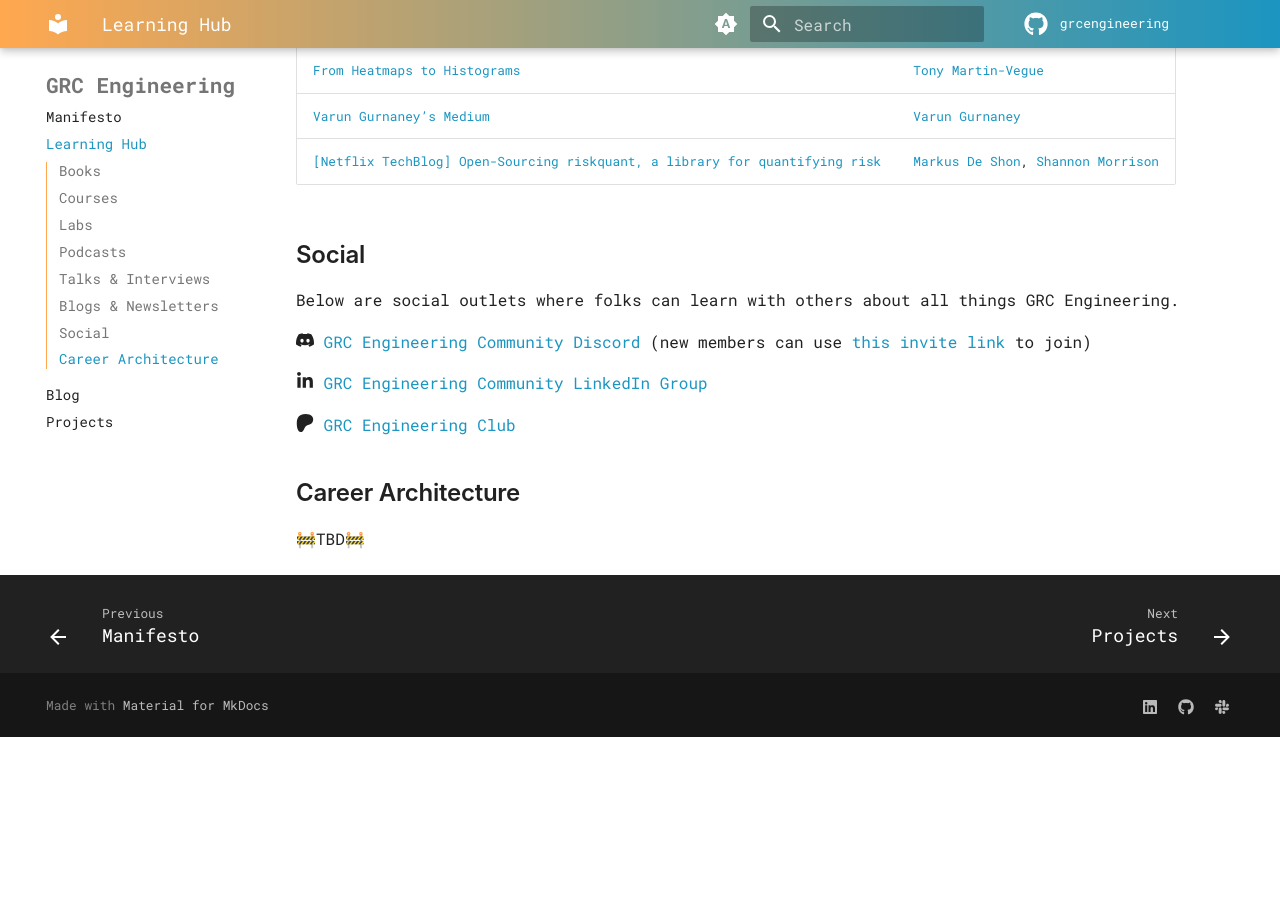
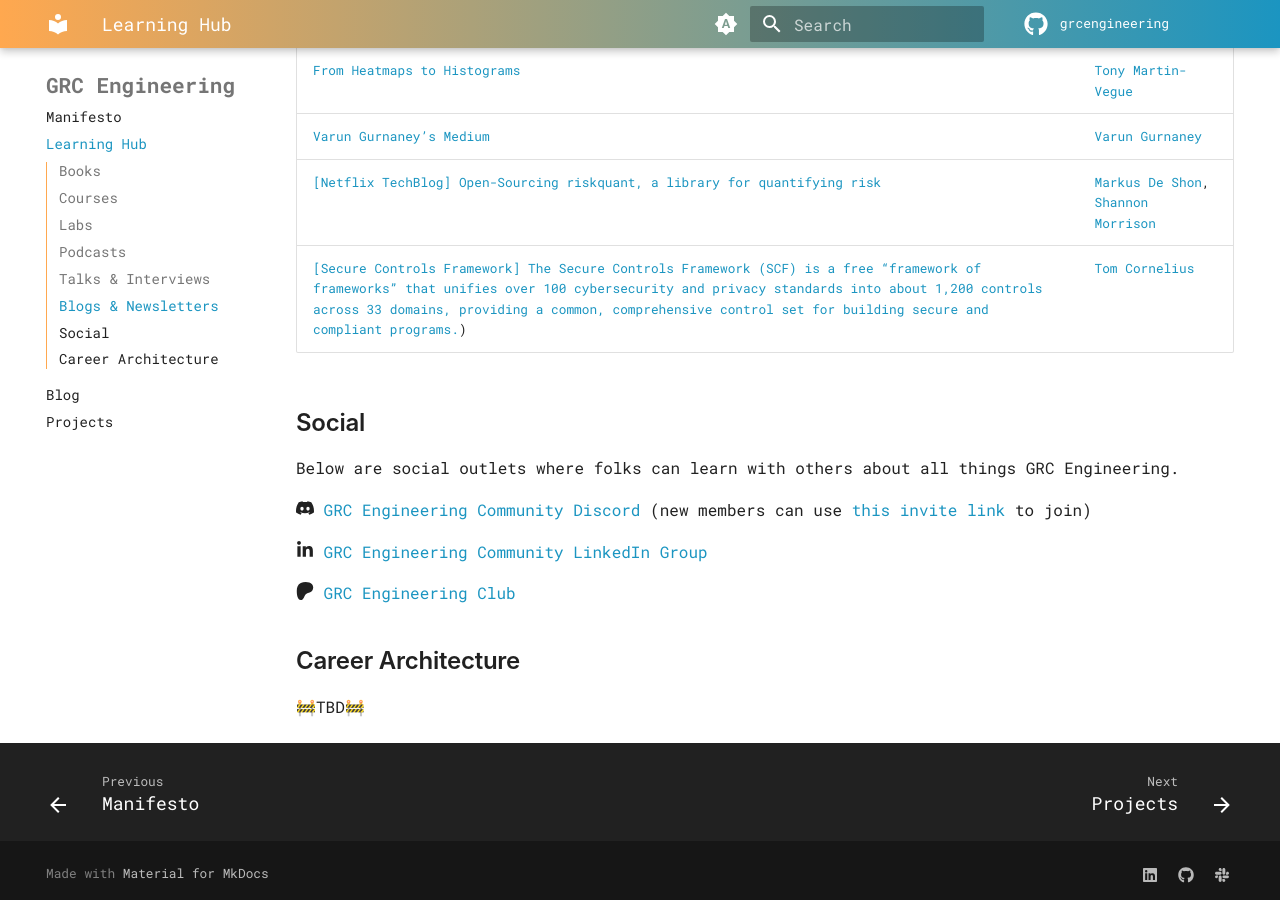
Before and after one commit to grcengineering/grcengineering.github.io, an MkDocs documentation site: the page built from docs/learning-hub.md, in a window 1280 px wide and 900 px high, scrolled down 2643 px. Built offline with MkDocs 1.6.1 and Material for MkDocs 9.7.7, drawn with Linux system fonts in a browser that asks for light colours; some web fonts are replaced; plug-ins that fetch from the network failed and are left out; comment, search, counter and statistics services are not loaded; before the commit the page ends 3380 px from its top, so only the background shows below that.

Commit message:
Update learning-hub.md
Adding SCF reference to Blogs / newsletters

```diff
--- a/docs/learning-hub.md
+++ b/docs/learning-hub.md
@@ -90,6 +90,7 @@
 | [From Heatmaps to Histograms](https://newsletter.heatmapstohistograms.com/)                                                                                                   | [Tony Martin-Vegue](https://www.linkedin.com/in/tonymartinvegue/)                                                                            |
 | [Varun Gurnaney’s Medium](https://medium.com/@varungurnaney)                                                                                                                 | [Varun Gurnaney](https://www.linkedin.com/in/varungurnaney/)                                                                                 |
 | [[Netflix TechBlog] Open-Sourcing riskquant, a library for quantifying risk](https://netflixtechblog.com/open-sourcing-riskquant-a-library-for-quantifying-risk-6720cc1e4968) | [Markus De Shon](https://www.linkedin.com/in/markus-de-shon-096889/), [Shannon Morrison](https://www.linkedin.com/in/shannon-morrison-0b71b544) |
+| [[Secure Controls Framework] The Secure Controls Framework (SCF) is a free “framework of frameworks” that unifies over 100 cybersecurity and privacy standards into about 1,200 controls across 33 domains, providing a common, comprehensive control set for building secure and compliant programs.](https://securecontrolsframework.com/scf-download/)) | [Tom Cornelius](https://www.linkedin.com/in/tcornelius/) |
 
 ## Social
 
```
